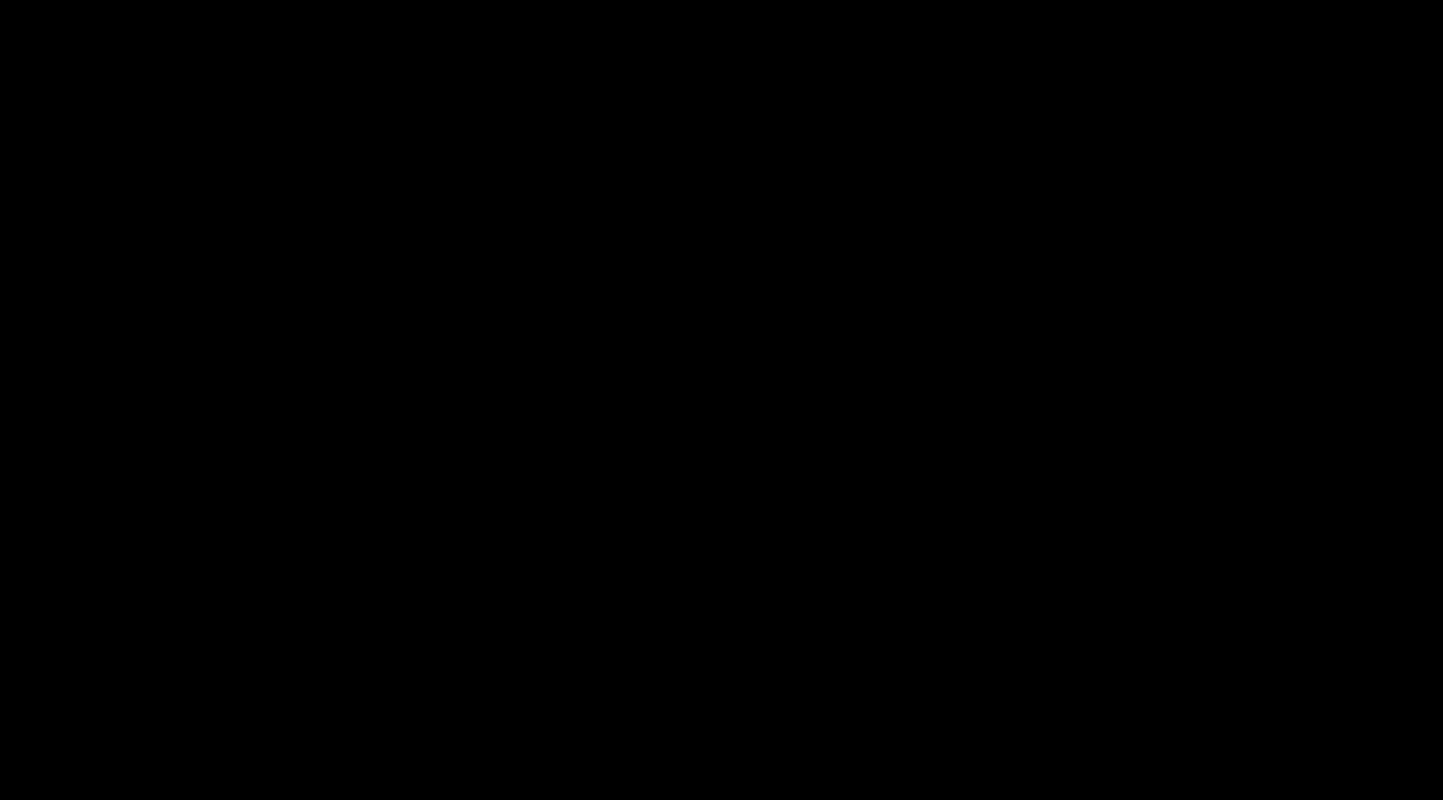
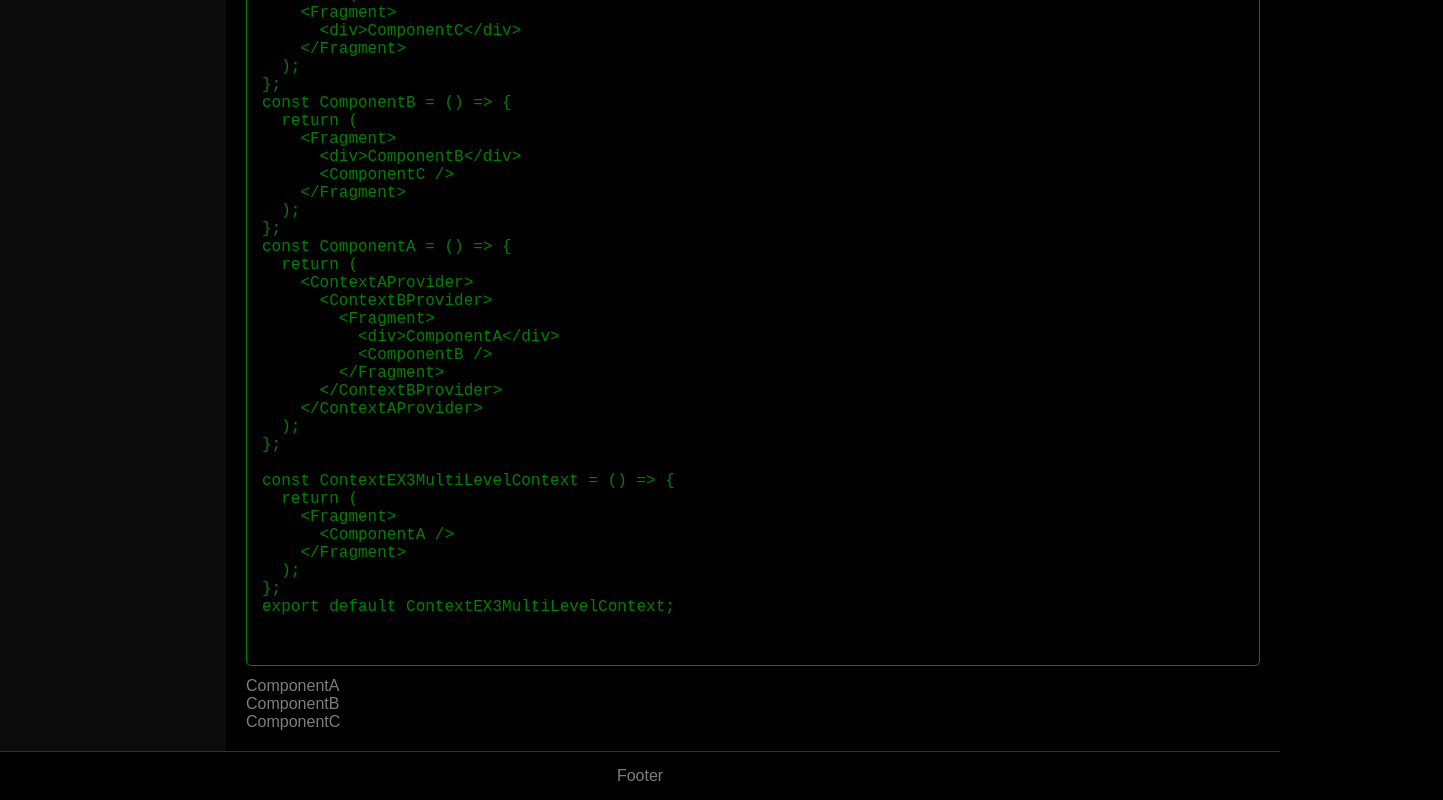
Before and after one commit to Malik-Abdul/next-libs-kit, a Next.js app: page /react-context-api in a window 1280 px wide. Shown: the part 3493-4293 px from the top of the page, 1443 px wide, since content can reach past the window. Before the commit the page ends 2681 px from the top, so only its background shows below. Built offline with nearby package versions, Linux system fonts and the light colour scheme.

Commit message:
React Nested Context

```diff
--- a/src/app/globals.css
+++ b/src/app/globals.css
@@ -86,55 +86,16 @@ body.light {
 .theme-switcher {
   padding: 0px 20px;
 }
-.content {
-  flex: 1;
-  padding: 20px;
-  box-sizing: border-box;
-  margin-top: 30px;
-}
-.content.dark {
-  background-color: #000000;
-  color: #bdbdbda8;
-}
-.content.light {
-  background-color: #ffffff;
-  color: #000000;
-}
-
-.jsxCode {
-  padding: 15px;
-  margin: 11px 0px;
-  border-radius: 5px;
-}
-.content.dark .jsxCode {
-  background-color: black;
-  color: green;
-  border: 1px solid;
-}
-.content.light .jsxCode {
-  background-color: #f6f6f7;
-  color: green;
-  border: 1px solid #f6f6f7;
-}
-.jsxCode .example {
-  color: rgb(15, 105, 270);
-}
-a {
-  color: #3451b2;
-  text-decoration: none;
-  font-weight: 100;
-  transition: color 0.3s ease;
-}
-
 .main {
   display: flex;
   margin-top: 0px;
 }
 .sideBar {
-  width: 17%;
+  width: 226px;
   padding: 20px;
   box-sizing: border-box;
   margin-top: 30px;
+  flex-shrink: 0;
 }
 .sideBar.dark {
   background-color: #0c0c0cf5;
@@ -171,6 +132,47 @@ a {
 .side-menu a.side-eachNave:hover {
   color: #3451b2 !important;
   font-weight: 500;
+}
+
+.content {
+  flex: 1;
+  padding: 20px;
+  box-sizing: border-box;
+  margin-top: 41px;
+  max-width: calc(100% - 226px);
+}
+.content.dark {
+  background-color: #000000;
+  color: #bdbdbda8;
+}
+.content.light {
+  background-color: #ffffff;
+  color: #000000;
+}
+
+.jsxCode {
+  padding: 15px;
+  margin: 11px 0px;
+  border-radius: 5px;
+}
+.content.dark .jsxCode {
+  background-color: black;
+  color: green;
+  border: 1px solid;
+}
+.content.light .jsxCode {
+  background-color: #f6f6f7;
+  color: green;
+  border: 1px solid #f6f6f7;
+}
+.jsxCode .example {
+  color: rgb(15, 105, 270);
+}
+a {
+  color: #3451b2;
+  text-decoration: none;
+  font-weight: 100;
+  transition: color 0.3s ease;
 }
 
 .mermaid-container {
--- /dev/null
+++ b/src/components/ReactContextAPI/ContextEX3MultiLevelContext.tsx
@@ -0,0 +1,76 @@
+"use client";
+import { createContext, Fragment, ReactNode, useContext } from "react";
+
+const ContextA = createContext("");
+const ContextB = createContext("");
+
+const ContextAProvider = ({ children }: { children: ReactNode }) => {
+  const ContexB = useContext(ContextB);
+  console.log("ContexB value inside ContextAProvider: ", ContexB); // Undefined
+  return <ContextA.Provider value="aaa">{children}</ContextA.Provider>;
+
+  // Reason:
+  // In React, context providers and consumers are used hierarchically:
+  // 1- A Provider makes a context value available to all its descendant components.
+  // 2- A Consumer (or useContext hook) can only access the value of a context from a provider higher in the tree
+  //  (in the React render hierarchy).
+  // ContextAProvider is wrapping ContextBProvider
+  // This means that ContextBProvider is a descendant of ContextAProvider
+  // When ContextAProvider is rendered, ContextBProvider has not been rendered yet, so the ContextB value is not
+  // available in the component tree above ContextAProvider
+  // In ContextAProvider, I called:
+  // const ContexB = useContext(ContextB);
+  // Since there is no ContextB.Provider rendered above ContextAProvider in the tree, the useContext(ContextB)
+  // returns undefined.
+};
+
+const ContextBProvider = ({ children }: { children: ReactNode }) => {
+  const ContexA = useContext(ContextA);
+  console.log("ContexA value inside ContextBProvider: ", ContexA);
+  return <ContextB.Provider value="bbb">{children}</ContextB.Provider>;
+};
+
+const ComponentD = () => {
+  return (
+    <Fragment>
+      <div>ComponentD</div>
+    </Fragment>
+  );
+};
+
+const ComponentC = () => {
+  return (
+    <Fragment>
+      <div>ComponentC</div>
+    </Fragment>
+  );
+};
+const ComponentB = () => {
+  return (
+    <Fragment>
+      <div>ComponentB</div>
+      <ComponentC />
+    </Fragment>
+  );
+};
+const ComponentA = () => {
+  return (
+    <ContextAProvider>
+      <ContextBProvider>
+        <Fragment>
+          <div>ComponentA</div>
+          <ComponentB />
+        </Fragment>
+      </ContextBProvider>
+    </ContextAProvider>
+  );
+};
+
+const ContextEX3MultiLevelContext = () => {
+  return (
+    <Fragment>
+      <ComponentA />
+    </Fragment>
+  );
+};
+export default ContextEX3MultiLevelContext;
--- a/src/components/ReactContextAPI/JSXCodes.ts
+++ b/src/components/ReactContextAPI/JSXCodes.ts
@@ -94,7 +94,86 @@ const JSXContextEX3 = `
 <Link href={user.permalink}>
   <Avatar user={user} size={avatarSize} />
 </Link>
+`;
+
+const JSXContextEX4 = `
+"use client";
+import { createContext, Fragment, ReactNode, useContext } from "react";
+
+const ContextA = createContext("");
+const ContextB = createContext("");
+
+const ContextAProvider = ({ children }: { children: ReactNode }) => {
+  const ContexB = useContext(ContextB);
+  console.log("ContexB value inside ContextAProvider: ", ContexB); // Undefined
+  return <ContextA.Provider value="aaa">{children}</ContextA.Provider>;
+
+  // Reason:
+  // In React, context providers and consumers are used hierarchically:
+  // 1- A Provider makes a context value available to all its descendant components.
+  // 2- A Consumer (or useContext hook) can only access the value of a context from a provider higher in the tree
+  (in the React render hierarchy).
+  // ContextAProvider is wrapping ContextBProvider
+  // This means that ContextBProvider is a descendant of ContextAProvider
+  // When ContextAProvider is rendered, ContextBProvider has not been rendered yet, so the ContextB value is not available
+  in the component tree above ContextAProvider
+  // In ContextAProvider, I called:
+  // const ContexB = useContext(ContextB);
+  // Since there is no ContextB.Provider rendered above ContextAProvider in the tree, the useContext(ContextB)
+  returns undefined.
+};
+
+const ContextBProvider = ({ children }: { children: ReactNode }) => {
+  const ContexA = useContext(ContextA);
+  console.log("ContexA value inside ContextBProvider: ", ContexA);
+  return <ContextB.Provider value="bbb">{children}</ContextB.Provider>;
+};
+
+const ComponentD = () => {
+  return (
+    <Fragment>
+      <div>ComponentD</div>
+    </Fragment>
+  );
+};
+
+const ComponentC = () => {
+  return (
+    <Fragment>
+      <div>ComponentC</div>
+    </Fragment>
+  );
+};
+const ComponentB = () => {
+  return (
+    <Fragment>
+      <div>ComponentB</div>
+      <ComponentC />
+    </Fragment>
+  );
+};
+const ComponentA = () => {
+  return (
+    <ContextAProvider>
+      <ContextBProvider>
+        <Fragment>
+          <div>ComponentA</div>
+          <ComponentB />
+        </Fragment>
+      </ContextBProvider>
+    </ContextAProvider>
+  );
+};
+
+const ContextEX3MultiLevelContext = () => {
+  return (
+    <Fragment>
+      <ComponentA />
+    </Fragment>
+  );
+};
+export default ContextEX3MultiLevelContext;
 
 `;
 
-export { JSXContextEX1, JSXContextEX2, JSXContextEX3 };
+export { JSXContextEX1, JSXContextEX2, JSXContextEX3, JSXContextEX4 };
--- a/src/components/ReactContextAPI/index.tsx
+++ b/src/components/ReactContextAPI/index.tsx
@@ -1,8 +1,14 @@
 import { Fragment } from "react";
 import ContextEX1 from "./ContextEX1";
-import { JSXContextEX1, JSXContextEX2, JSXContextEX3 } from "./JSXCodes";
+import {
+  JSXContextEX1,
+  JSXContextEX2,
+  JSXContextEX3,
+  JSXContextEX4,
+} from "./JSXCodes";
 
 import ContextEX2 from "./ContextEX2";
+import ContextEX3MultiLevelContext from "./ContextEX3MultiLevelContext";
 
 const ReactContextAPI = () => {
   return (
@@ -81,6 +87,15 @@ const ReactContextAPI = () => {
           needs more props from the top, you have to add them at all the
           intermediate levels too.
         </div>
+        <h2>Nested Context</h2>
+        <div className="jsxCode">
+          <strong className="example">JSX ContextEX4</strong>
+          <pre>
+            <code>{JSXContextEX4}</code>
+          </pre>
+        </div>
+
+        <ContextEX3MultiLevelContext />
       </div>
     </Fragment>
   );
```
